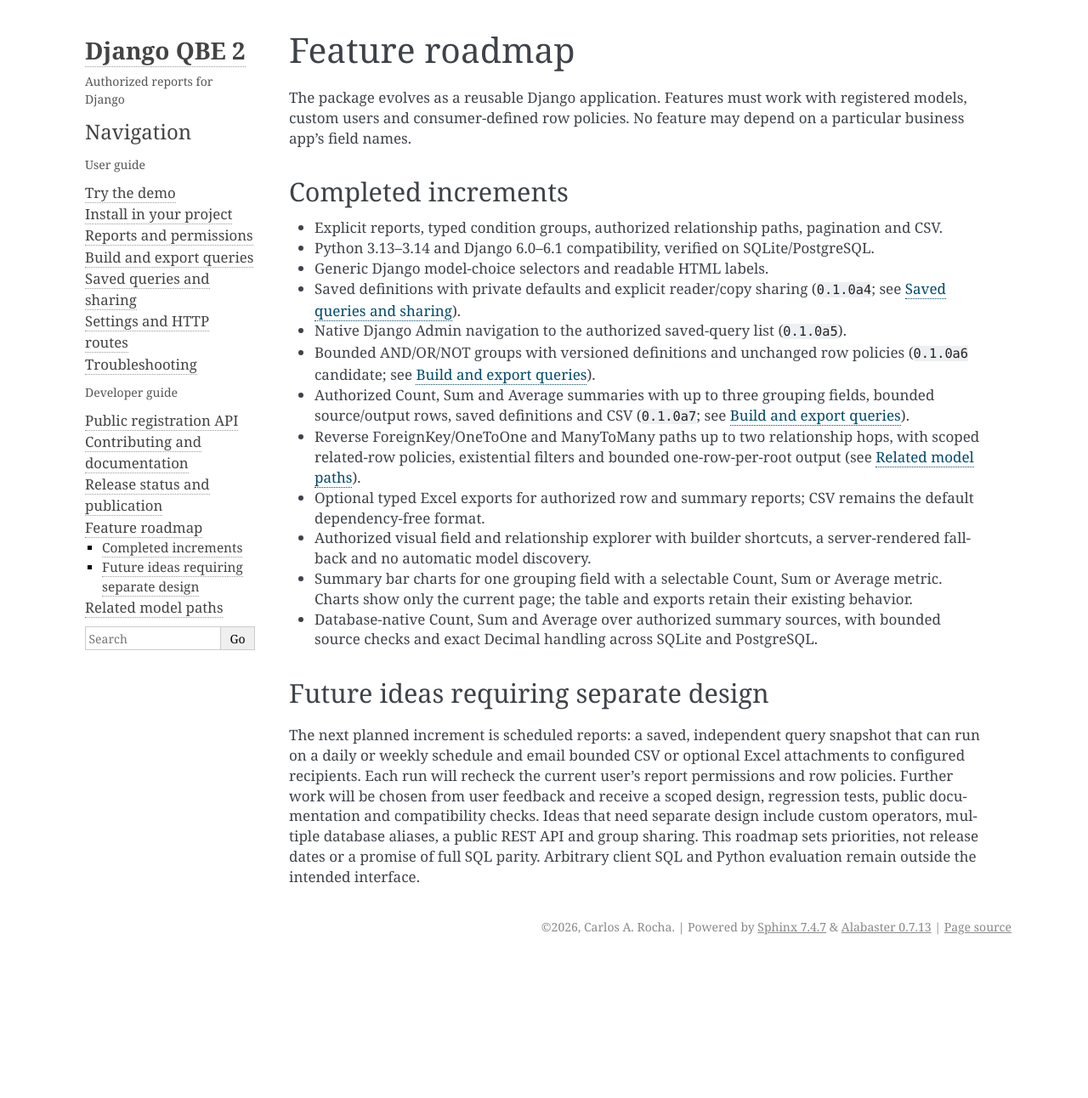
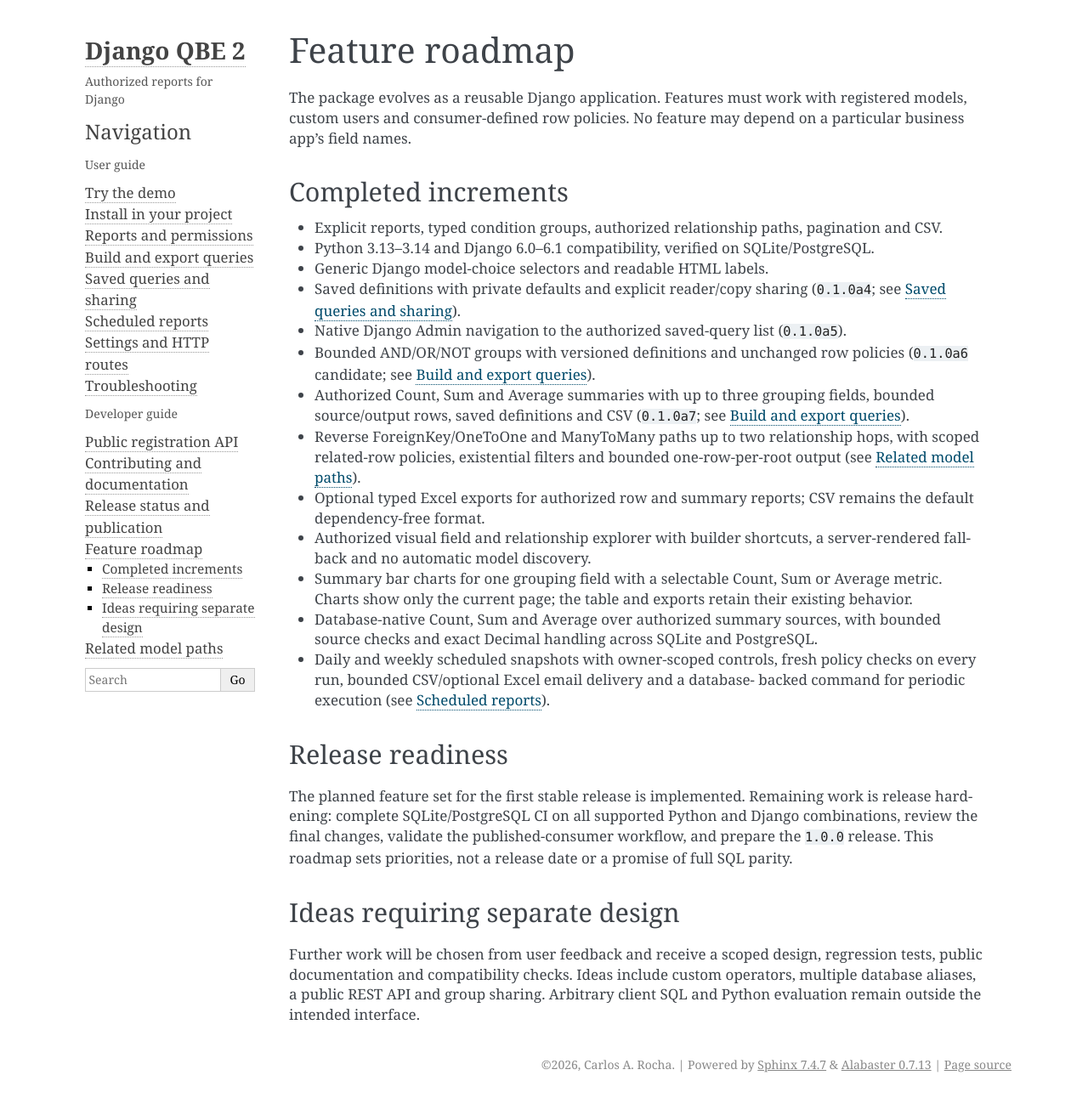
Before and after one commit to CARocha/django-qbe2, a Sphinx documentation site: the page built from docs/source/roadmap.rst, in a window 1280 px wide and 1292 px high. Shown: the whole window at 85% size. Built offline with Sphinx 7.4.7, drawn with Linux system fonts in a browser that asks for light colours.

Commit message:
Document scheduled report operations

```diff
--- a/docs/source/contributing.rst
+++ b/docs/source/contributing.rst
@@ -99,7 +99,8 @@
 Run the demo and choose your own synthetic-user password. Check report/column
 selection, typed conditions, row addition/deletion, ordering, pagination, editing,
 CSV across pages and users without permissions. Verify keyboard focus, 375px and
-desktop layouts, light/dark themes and the console. Wide result tables must scroll
+desktop layouts, light/dark themes, scheduled report create/edit/pause/resume/delete,
+and the console email backend. Wide result tables must scroll
 inside their container instead of widening the entire page.
 
 Keep local state out of Git
--- a/docs/source/index.rst
+++ b/docs/source/index.rst
@@ -24,6 +24,7 @@
    reports
    querying
    saved_queries
+   scheduled_reports
    configuration
    troubleshooting
 
--- a/docs/source/roadmap.rst
+++ b/docs/source/roadmap.rst
@@ -33,16 +33,23 @@
   retain their existing behavior.
 - Database-native Count, Sum and Average over authorized summary sources, with
   bounded source checks and exact Decimal handling across SQLite and PostgreSQL.
+- Daily and weekly scheduled snapshots with owner-scoped controls, fresh policy
+  checks on every run, bounded CSV/optional Excel email delivery and a database-
+  backed command for periodic execution (see :doc:`scheduled_reports`).
 
-Future ideas requiring separate design
----------------------------------------
+Release readiness
+-----------------
 
-The next planned increment is scheduled reports: a saved, independent query
-snapshot that can run on a daily or weekly schedule and email bounded CSV or
-optional Excel attachments to configured recipients. Each run will recheck the
-current user's report permissions and row policies. Further work will be chosen
-from user feedback and receive a scoped design, regression tests, public
-documentation and compatibility checks. Ideas that need separate design include
+The planned feature set for the first stable release is implemented. Remaining
+work is release hardening: complete SQLite/PostgreSQL CI on all supported Python
+and Django combinations, review the final changes, validate the published-consumer
+workflow, and prepare the ``1.0.0`` release. This roadmap sets priorities, not a
+release date or a promise of full SQL parity.
+
+Ideas requiring separate design
+--------------------------------
+
+Further work will be chosen from user feedback and receive a scoped design,
+regression tests, public documentation and compatibility checks. Ideas include
 custom operators, multiple database aliases, a public REST API and group sharing.
-This roadmap sets priorities, not release dates or a promise of full SQL parity.
 Arbitrary client SQL and Python evaluation remain outside the intended interface.
--- a/docs/source/saved_queries.rst
+++ b/docs/source/saved_queries.rst
@@ -94,8 +94,9 @@
 - The list shows 25 entries per page. Existing report/page/filter/export budgets
   continue to apply when definitions are saved and executed.
 
-Group sharing, collaborative editing, scheduling and stored result snapshots are
-outside this feature. The storage and form helpers are internal APIs; the supported
+Group sharing, collaborative editing and stored result snapshots are outside this
+feature. Scheduled reports use a separate independent snapshot; see
+:doc:`scheduled_reports`. The storage and form helpers are internal APIs; the supported
 integration remains app installation, namespaced routes, settings and report registration.
 
 
```
Also changed, not shown: AGENTS.md (+8 -0 lines), CHANGELOG.md (+6 -0 lines), README.md (+17 -11 lines), docs/source/configuration.rst (+21 -0 lines), docs/source/scheduled_reports.rst (added, +195 -0 lines), 1 other file.
